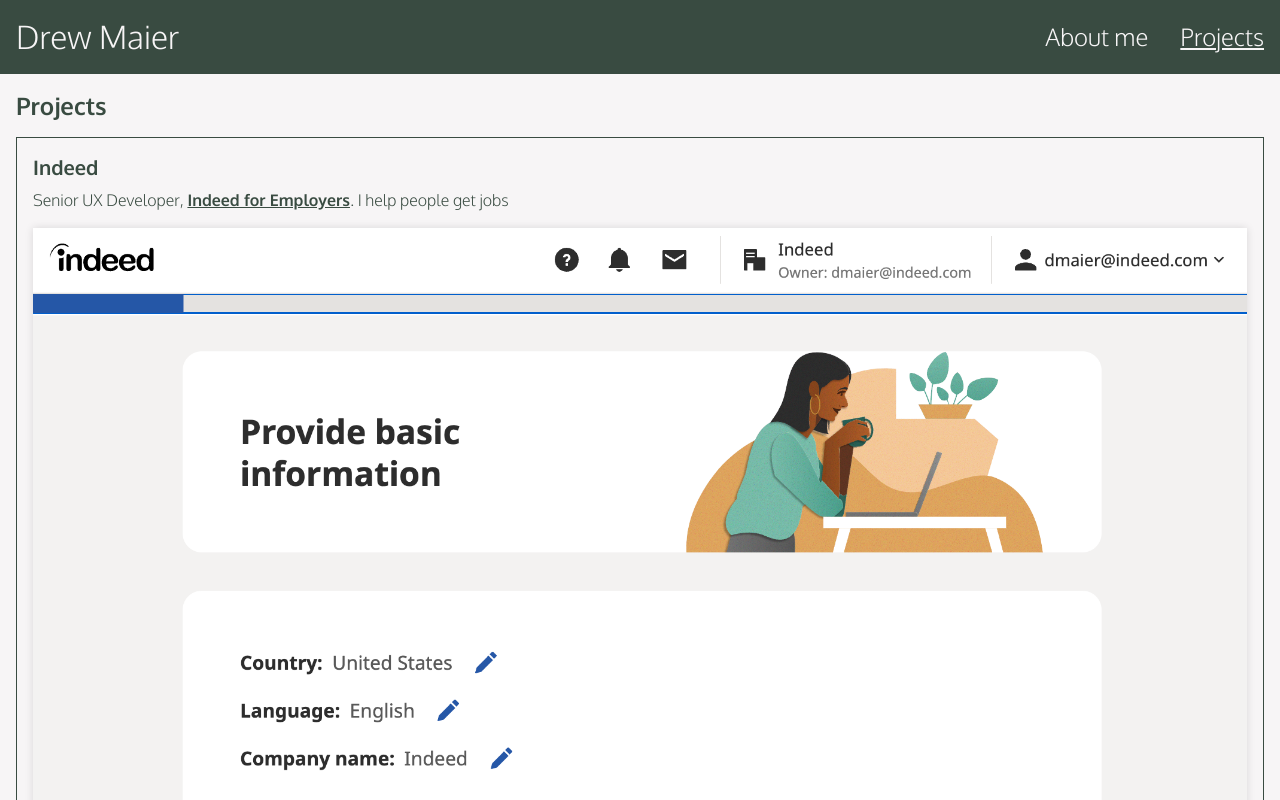
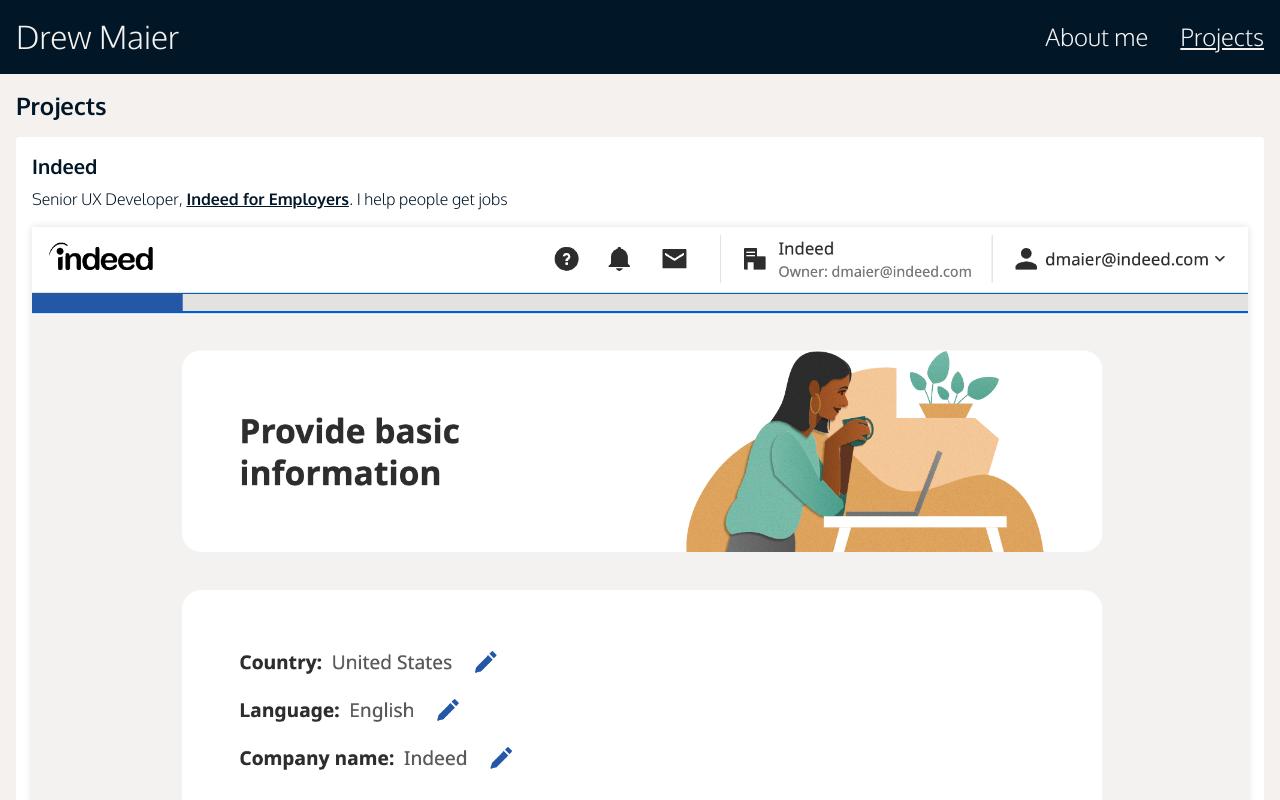
Before and after one commit to drewcmaier/portfolio, a SvelteKit app: page /projects in a window 1280 px wide. Shown: the top 800 px of the page. Built offline with nearby package versions, Linux system fonts and the light colour scheme.

Commit message:
fix: style tweaks

```diff
--- a/src/routes/projects/ProjectCard.svelte
+++ b/src/routes/projects/ProjectCard.svelte
@@ -13,7 +13,9 @@
 	}
 
 	section {
-		border: var(--border-thin);
+		/* border: var(--border-normal); */
+		border-radius: var(--border-radius-sm);
+		background-color: var(--color-secondary);
 		padding: var(--spacing-md);
 	}
 </style>
--- a/src/routes/style.css
+++ b/src/routes/style.css
@@ -2,12 +2,13 @@
 @import '@fontsource/oxygen/700.css';
 
 :root {
-    --color-primary: #394b41;
-    --color-secondary: #f7f5f6;
-    --color-tertiary: #006cac;
-    --color-accent: #94e9be;
+    --color-primary: #011627;
+    --color-secondary: #ffffff;
+    --color-tertiary: #427aa1;
+    --color-accent: #4ecdc4;
+    --color-background: #f5f1ef;
     --color-text: var(--color-primary);
-    --color-text-inverse: var(--color-secondary);
+    --color-text-inverse: var(--color-background);
 
     --spacing-xs: 0.125rem;
     --spacing-sm: 0.75rem;
@@ -17,6 +18,7 @@
 
     --border-thin: 0.5px solid var(--color-primary);
     --border-normal: 1px solid var(--color-primary);
+    --border-radius-sm: 0.25rem;
 
     /* Font scale: https://type-scale.com/. Using Major third (rems) */
     --font-size-0: 0.8rem;
@@ -59,7 +61,7 @@ html {
 body {
     margin: 0;
     background-attachment: fixed;
-    background-color: var(--color-secondary);
+    background-color: var(--color-background);
     background-size: 100vw 100vh;
     font-weight: 400;
 }
```
